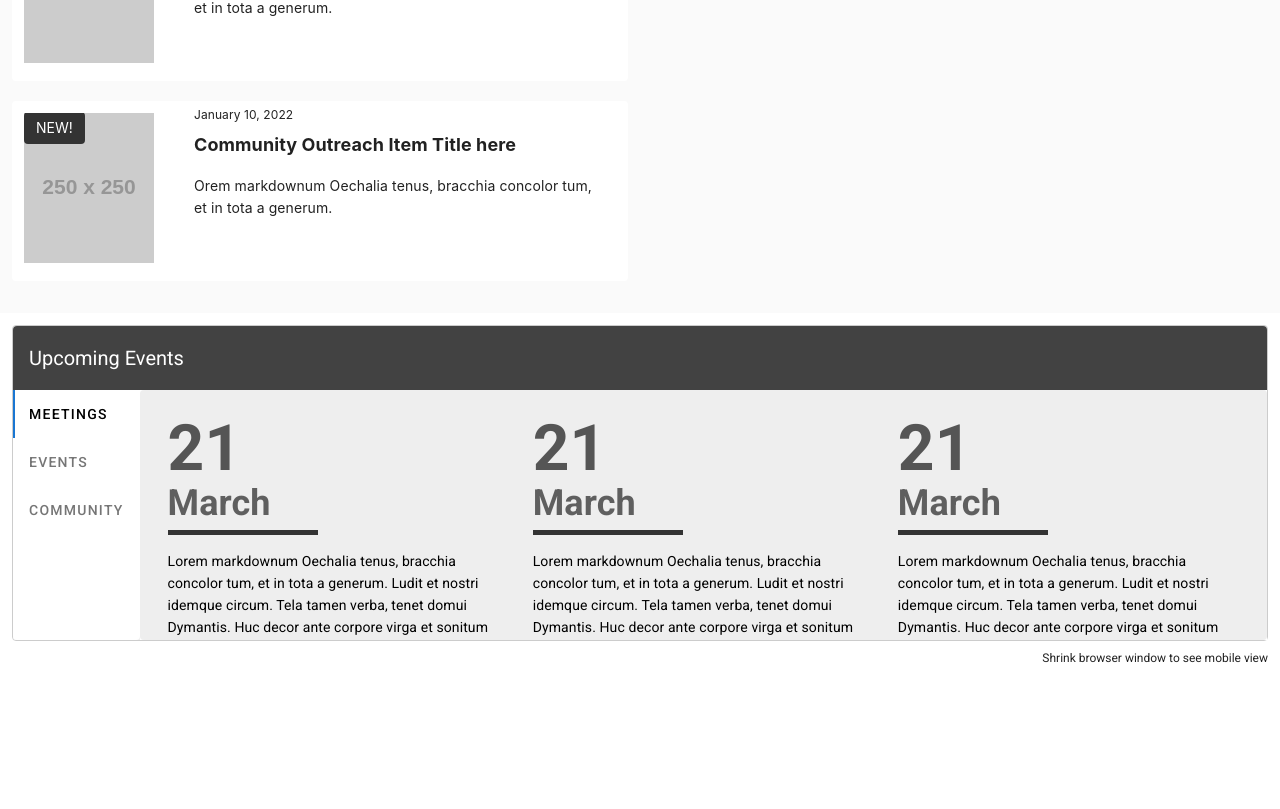
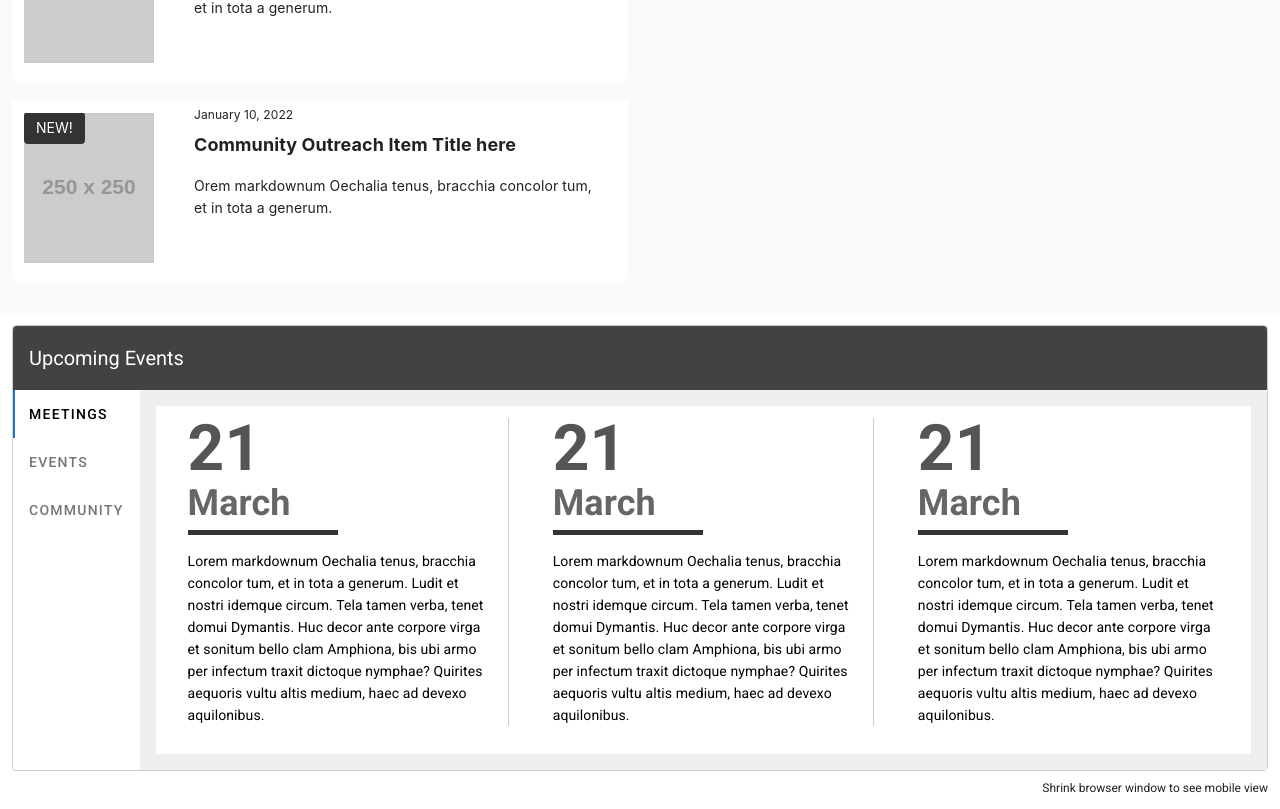
Before and after one commit to ICJIA/icjia-main-2021, a Vue app: page / in a window 1280 px wide. Shown: the part 1174-1983 px from the top of the page. Before the commit the page ends 1853 px from the top, so only its background shows below. Built offline with nearby package versions, Linux system fonts and the light colour scheme; a small style sheet from the web is missing.

Commit message:
fix: add event styling

```diff
--- a/src/components/EventDate.vue
+++ b/src/components/EventDate.vue
@@ -1,5 +1,5 @@
 <template>
-  <div>
+  <div :class="{ eventBorder: eventBorder }" class="px-5">
     <h2 style="font-size: 64px" class="mb-8">21</h2>
     <h3
       style="
@@ -23,7 +23,18 @@
 </template>
 
 <script>
-export default {};
+export default {
+  props: {
+    eventBorder: {
+      type: Boolean,
+      default: true,
+    },
+  },
+};
 </script>
 
-<style lang="scss" scoped></style>
+<style>
+.eventBorder {
+  border-right: 1px solid #ccc;
+}
+</style>
--- a/src/components/HomeEvents.vue
+++ b/src/components/HomeEvents.vue
@@ -18,15 +18,12 @@
           <v-tab @click="changeTab('event3')">Community</v-tab>
 
           <v-tab-item>
-            <v-card
-              flat
-              style="background: #eee; height: 250px; overflow-y: auto"
-            >
+            <v-card flat style="background: #eee">
               <v-card-text>
-                <v-container fluid>
+                <v-container fluid style="background: #fff">
                   <v-row>
                     <v-col cols="12" md="4" v-for="n in 3" :key="`event-${n}`">
-                      <EventDate></EventDate>
+                      <EventDate :eventBorder="n < 3"></EventDate>
                     </v-col>
                   </v-row>
                 </v-container>
@@ -34,15 +31,12 @@
             </v-card>
           </v-tab-item>
           <v-tab-item>
-            <v-card
-              flat
-              style="background: #eee; height: 300px; overflow-y: auto"
-            >
+            <v-card flat style="background: #eee">
               <v-card-text>
-                <v-container fluid>
+                <v-container fluid style="background: #fff">
                   <v-row>
                     <v-col cols="12" md="4" v-for="n in 3" :key="`event-${n}`">
-                      <EventDate></EventDate>
+                      <EventDate :eventBorder="n < 3"></EventDate>
                     </v-col>
                   </v-row>
                 </v-container>
@@ -50,15 +44,12 @@
             </v-card>
           </v-tab-item>
           <v-tab-item>
-            <v-card
-              flat
-              style="background: #eee; height: 300px; overflow-y: auto"
-            >
+            <v-card flat style="background: #eee">
               <v-card-text>
-                <v-container fluid>
+                <v-container fluid style="background: #fff">
                   <v-row>
                     <v-col cols="12" md="4" v-for="n in 3" :key="`event-${n}`">
-                      <EventDate></EventDate>
+                      <EventDate :eventBorder="n < 3"></EventDate>
                     </v-col>
                   </v-row>
                 </v-container>
```
